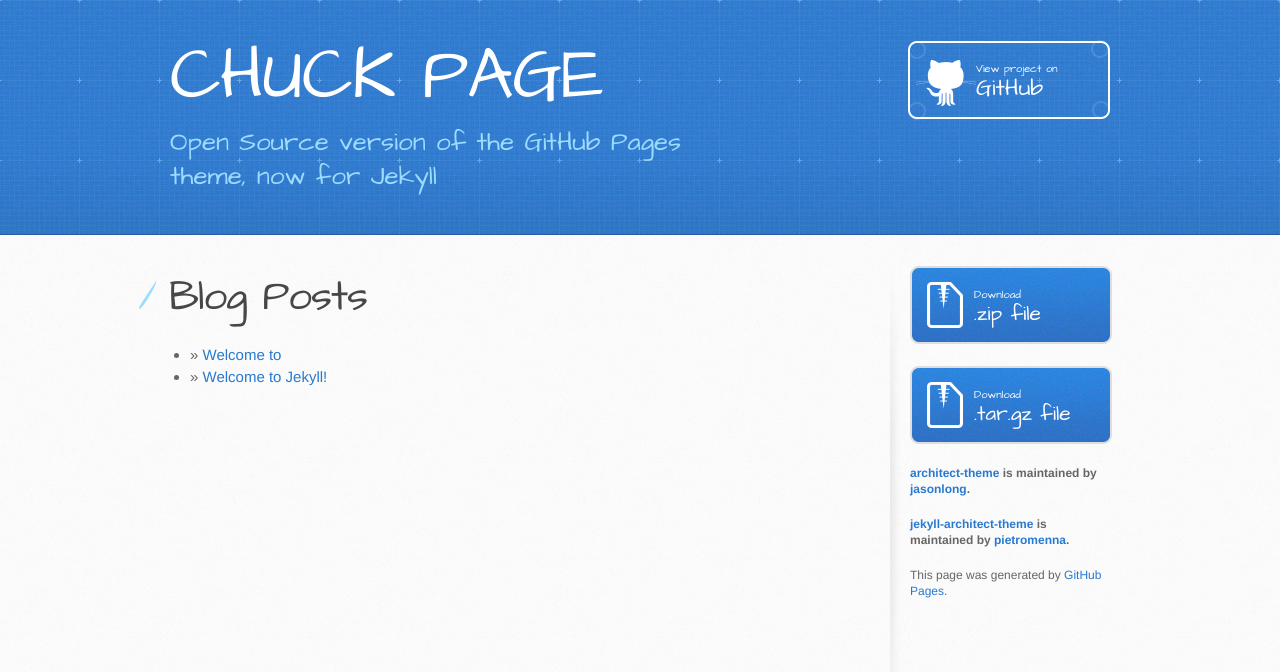
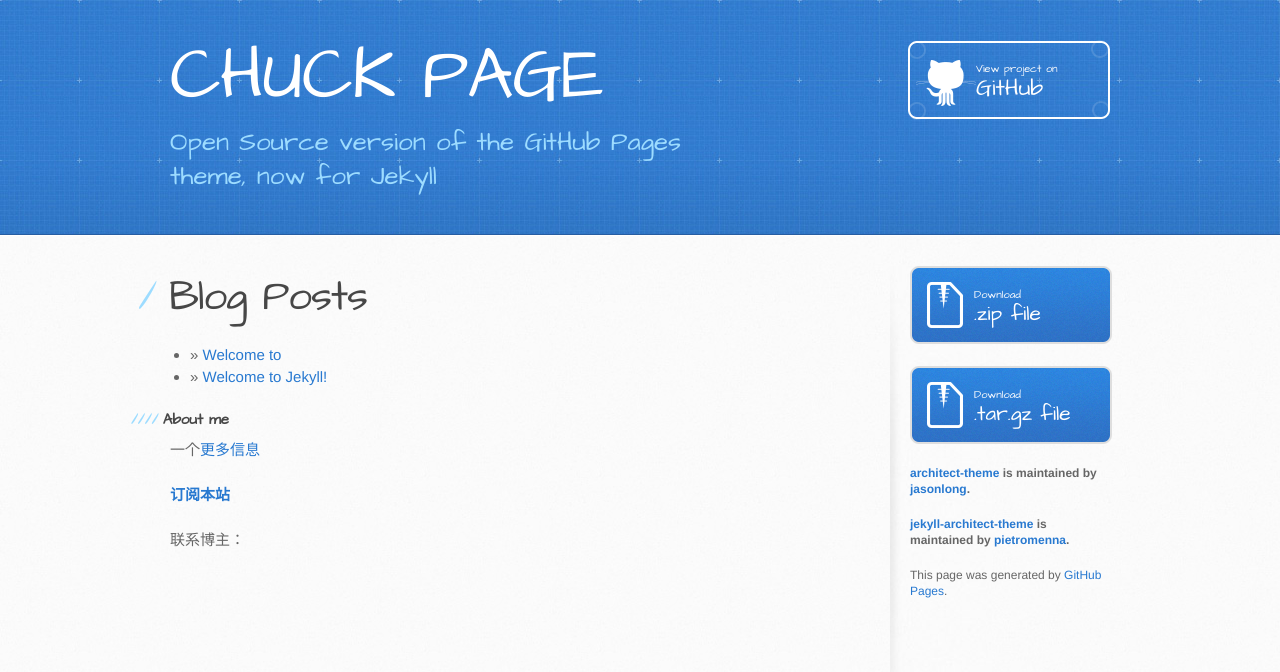
Before and after one commit to ChuckCH/ChuckCh.github.io, a Jekyll site: the page built from index.html, in a window 1280 px wide. Shown: the top 672 px of the page. Built offline with Jekyll 4.4.1, drawn with Linux system fonts in a browser that asks for light colours.

Commit message:
Update index.html

```diff
--- a/index.html
+++ b/index.html
@@ -11,3 +11,15 @@
     {% endfor %}
   </ul>
 </div>
+
+<section>
+<h4>About me</h4>
+<div>
+ 一个<a href="/about.html">更多信息</a>
+<br/>
+<br/>
+<strong><font color="red"><a href="/atom.xml" target="_blank">订阅本站</a></font></strong>
+<br/><br/>
+联系博主：
+</div>
+</section>
```
